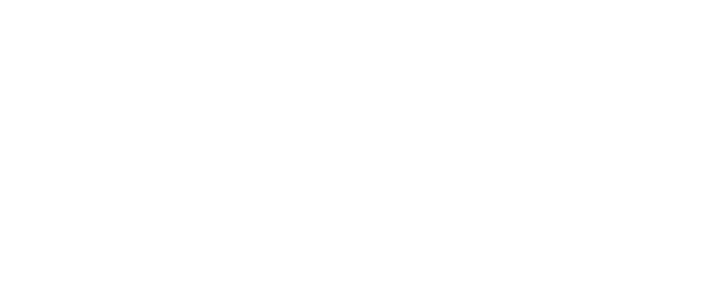
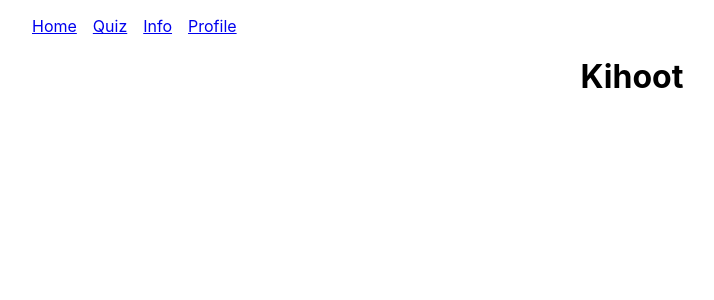
Before and after one commit to kihoot261/kihoot_frontend, a React (Create React App) app: page / in a window 1280 px wide. Shown: the top 300 px of the page, without its empty margins (8-722 px from the left). Built offline with nearby package versions, Linux system fonts and the light colour scheme.

Commit message:
some navigation added

```diff
--- a/src/App.js
+++ b/src/App.js
@@ -2,19 +2,29 @@ import './App.css';
 import Quiz from './pages/Quiz';
 import Info from './pages/Info';
 import Profile from './pages/Profile';
-import { BrowserRouter, Route, Routes, Navigate } from 'react-router-dom';
+import { Route, Routes, Navigate, useLocation } from 'react-router-dom';
+import Navbar from './components/Navbar';
 
 function App() {
+  const location = useLocation();
+  const showOnlyOnHome = location.pathname === '/';
   return (
     <div className="App">
-      <BrowserRouter>
+
+      {
+        showOnlyOnHome &&
+        <>
+          <Navbar></Navbar>
+          <h1>Kihoot</h1>
+        </>
+      }
       <Routes>
         <Route path='/info' element={<Info></Info>}></Route>
         <Route path='/quiz' element={<Quiz></Quiz>}></Route>
         <Route path='/profile' element={<Profile></Profile>}></Route>
         <Route path="*" element={<Navigate to="/" replace />} />
       </Routes>
-      </BrowserRouter>
+
     </div>
   );
 }
--- /dev/null
+++ b/src/components/Navbar.js
@@ -0,0 +1,17 @@
+import React from 'react';
+import { Link } from 'react-router-dom';
+
+const Navbar = () => {
+  return (
+    <nav>
+      <ul style={{ display: 'flex', listStyle: 'none', gap: '1rem' }}>
+        <li><Link to="/">Home</Link></li>
+        <li><Link to="/quiz">Quiz</Link></li>
+        <li><Link to="/info">Info</Link></li>
+        <li><Link to="/profile">Profile</Link></li>
+      </ul>
+    </nav>
+  );
+};
+
+export default Navbar;
--- a/src/index.js
+++ b/src/index.js
@@ -2,10 +2,13 @@ import ReactDOM from 'react-dom/client';
 import './index.css';
 import App from './App';
 import reportWebVitals from './reportWebVitals';
+import { BrowserRouter } from 'react-router-dom';
 
 const root = ReactDOM.createRoot(document.getElementById('root'));
 root.render(
-    <App />
+    <BrowserRouter>
+        <App />
+    </BrowserRouter>
 );
 
 // If you want to start measuring performance in your app, pass a function
```
Lines whose indentation alone changed are shown as unchanged.
